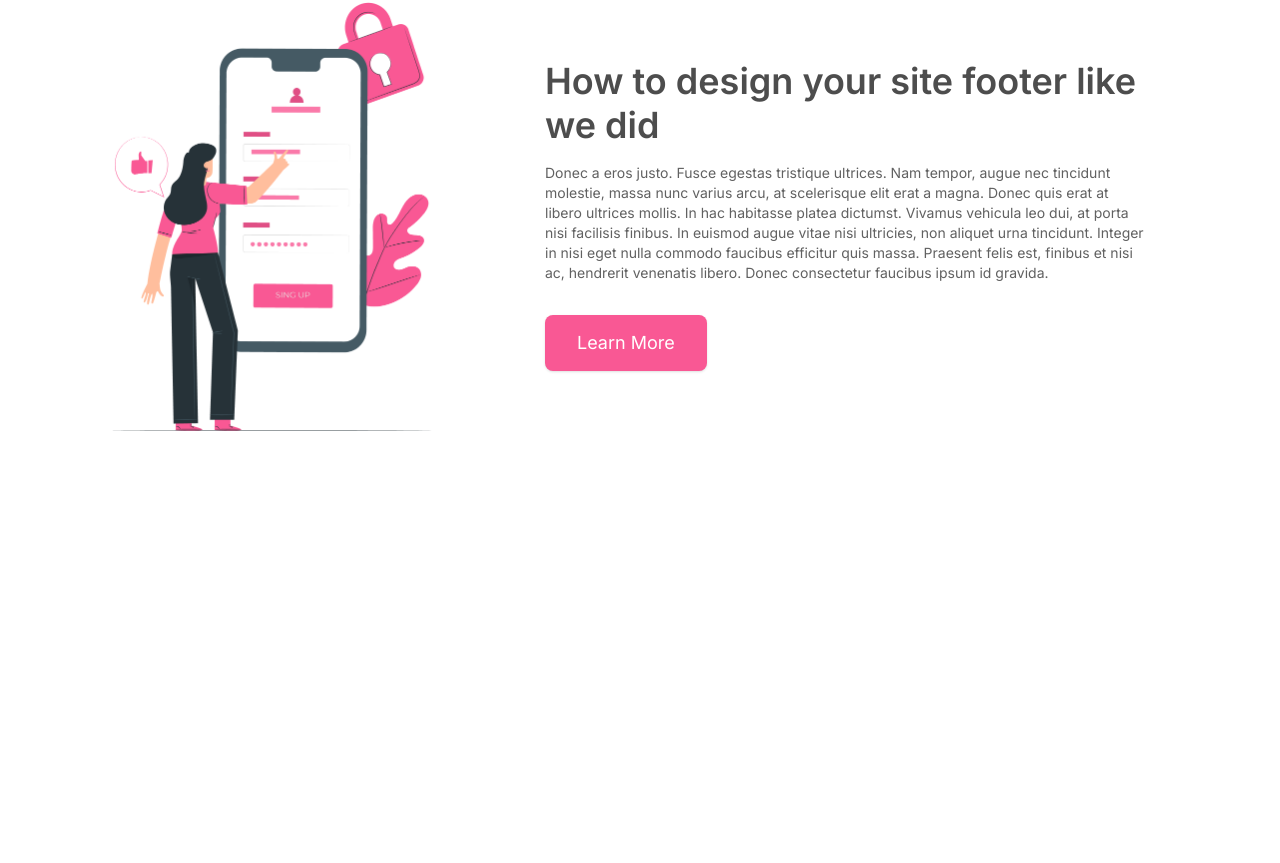
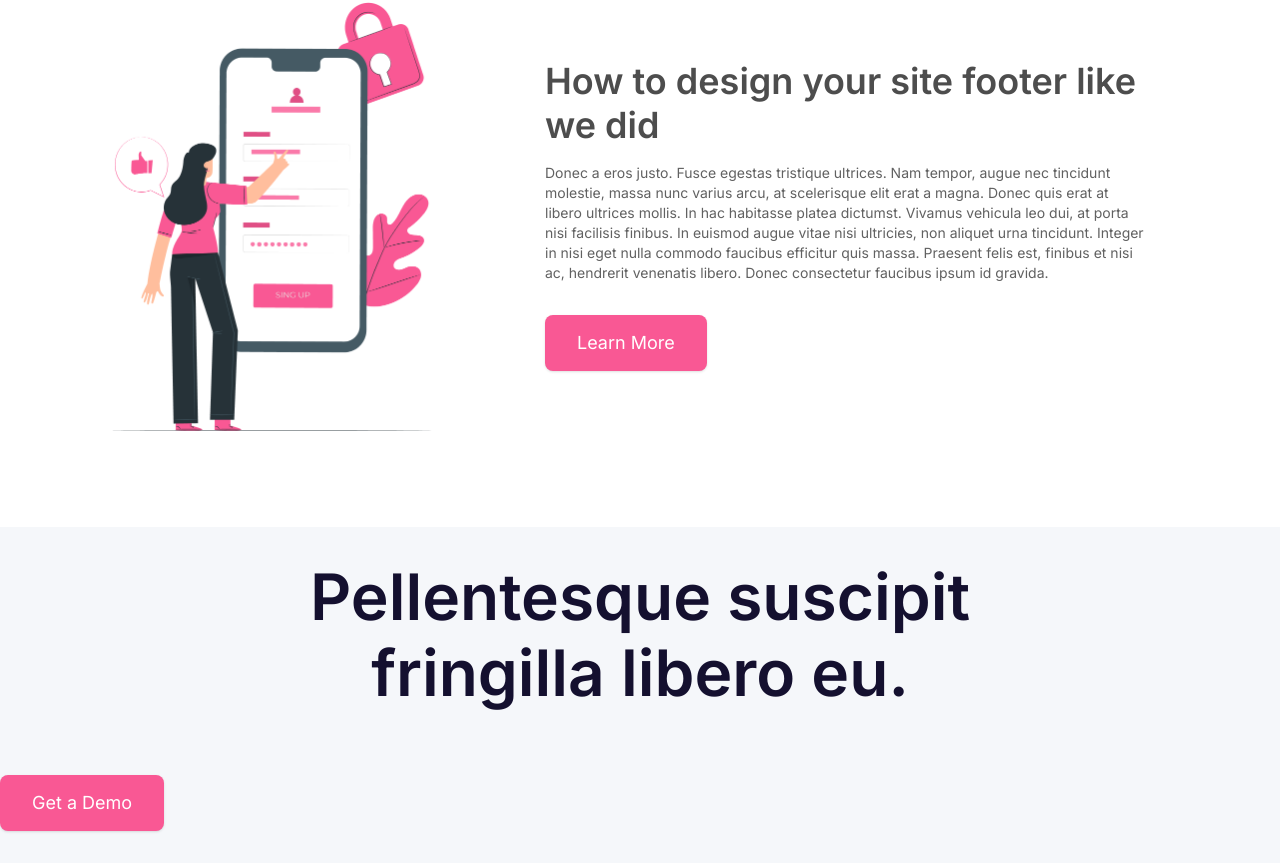
Before and after one commit to Yure7S/nexcent, a Next.js app: page / in a window 1280 px wide. Shown: the part 2011-2874 px from the top of the page. Before the commit the page ends 2538 px from the top, so only its background shows below. Built offline with nearby package versions, Linux system fonts and the light colour scheme.

Commit message:
feat: Creating section "Pellentesque suscipit fringilla libero eu."

```diff
--- a/src/app/page.tsx
+++ b/src/app/page.tsx
@@ -8,7 +8,7 @@ export default function Home() {
       <section className="bg-silver w-full">
         <div className="max-w-container mx-auto px-10 sm:px-14 py-24 flex items-center gap-28">
           <div>
-            <h2 className="text-headline-2 md:text-headline-1 leading-headline-2 md:leading-headline-1 font-semibold line text-d-grey">Lessons and insights <span className="text-primary">from 8 years</span></h2>
+            <h2 className="text-headline-2 md:text-headline-1 leading-headline-2 md:leading-headline-1 font-semibold text-d-grey">Lessons and insights <span className="text-primary">from 8 years</span></h2>
             <p className='mt-3 body-2 text-n-grey sm:mt-4'>Where to grow your business as a photographer: site or social media?</p>
             <Button className='mt-8'>
               Register
@@ -178,6 +178,12 @@ export default function Home() {
           </div>
         </div>
       </section>
+      <section className='py-8 w-full bg-silver'>
+        <h2 className='max-w-[400px] md:max-w-[887px] mb-8 w-full text-center mx-auto text-headline-2 md:text-headline-1 leading-headline-2 md:leading-headline-1 font-semibold'>Pellentesque suscipit fringilla libero eu.</h2>
+        <Button className='mt-8 mx-auto block'>
+          Get a Demo
+        </Button>
+      </section>
     </>
   );
 }
```
